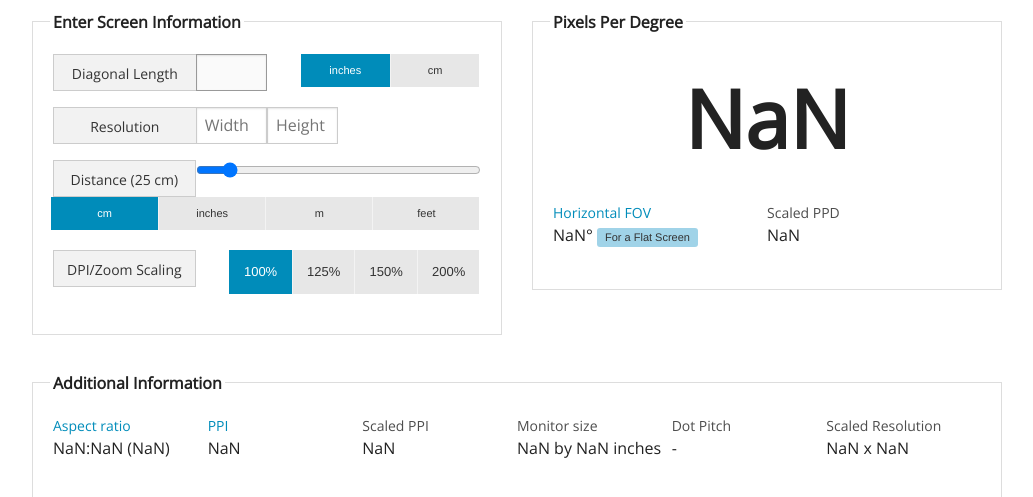
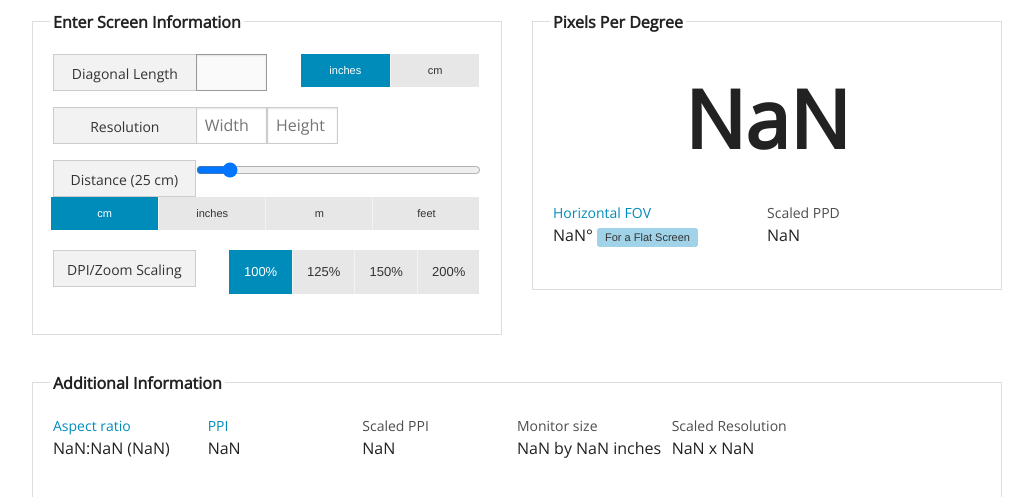
Before and after one commit to QasimK/screen-ppd, a plain HTML site: page screen-ppd/index.html in a window 1280 px wide. Shown: the part 215-712 px from the top of the page, without its empty margins (123-1156 px from the left). Drawn offline with nearby package versions, Linux system fonts and the light colour scheme.

Commit message:
Remove dot pitch info (screen-ppd)

```diff
--- a/screen-ppd/index.html
+++ b/screen-ppd/index.html
@@ -208,10 +208,6 @@
                 <output name="monitor-size" id="monitor-size">-</output>
                 <span id="monitor-size-units" class="units-text">inches</span>
               </p>
-              <p class="small-12 medium-4 large-2 columns">
-                <label for="dot-pitch">Dot Pitch</label>
-                <output name="dot-pitch" id="dot-pitch">-</output>
-              </p>
               <p class="small-12 medium-4 large-2 end columns">
                 <label for="scaled-resolution">Scaled Resolution</label>
                 <output name="scaled-resolution" id="scaled-resolution">-</output>
```
